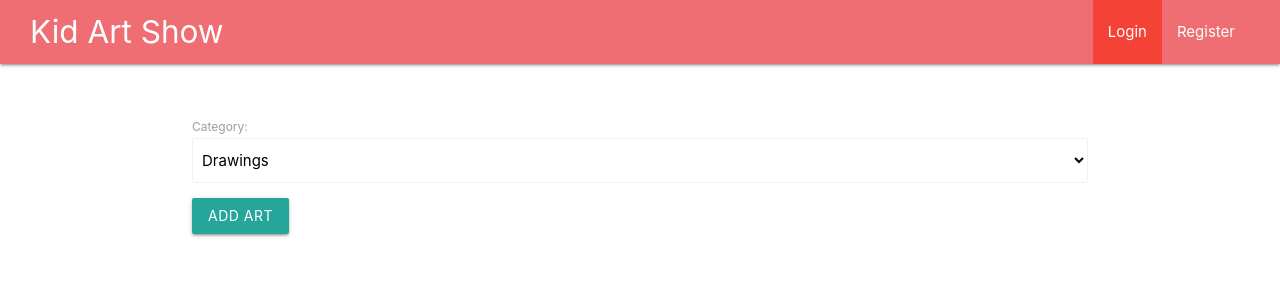
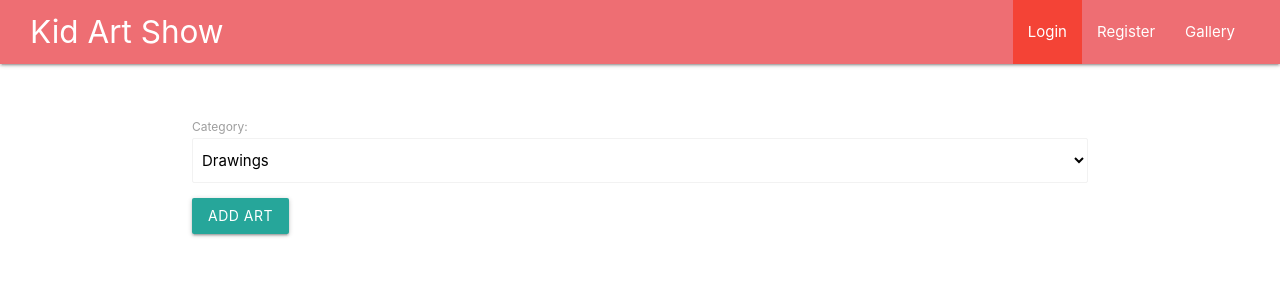
Before and after one commit to aaronjbecker/KidsArtShow-Demo, a Django app: page /arts/add/ in a window 1280 px wide. Shown: the top 300 px of the page. Run offline with Django 3.2, Linux system fonts and the light colour scheme; parts of the project's set-up code (start-up, migrations or seed data) failed here and were passed over; some libraries are stand-ins or nearby versions.

Commit message:
edited links to Gallery

```diff
--- a/src/templates/artsform.html
+++ b/src/templates/artsform.html
@@ -15,6 +15,7 @@
              {% else %}
                <li><a href="{% url 'login' %}" class="red">Login</a></li>
                <li><a href="{% url 'register' %}" >Register</a></li>
+               <li><a href="{% url 'gallery' %}" >Gallery</a></li>
              {% endif %}
          </ul>
       </div>
--- a/src/templates/home.html
+++ b/src/templates/home.html
@@ -34,7 +34,7 @@
              {% else %}
                <li><a href="{% url 'login' %}" class="red">Login</a></li>
                <li><a href="{% url 'register' %}" >Register</a></li>
-               <li><a href="{% url 'register' %}" >Gallery</a></li>
+               <li><a href="{% url 'gallery' %}" >Gallery</a></li>
              {% endif %}
          </ul>
       </div>
```
